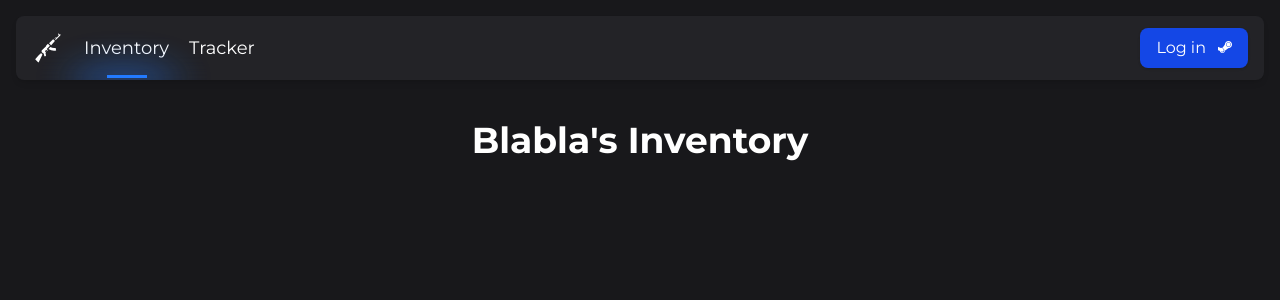
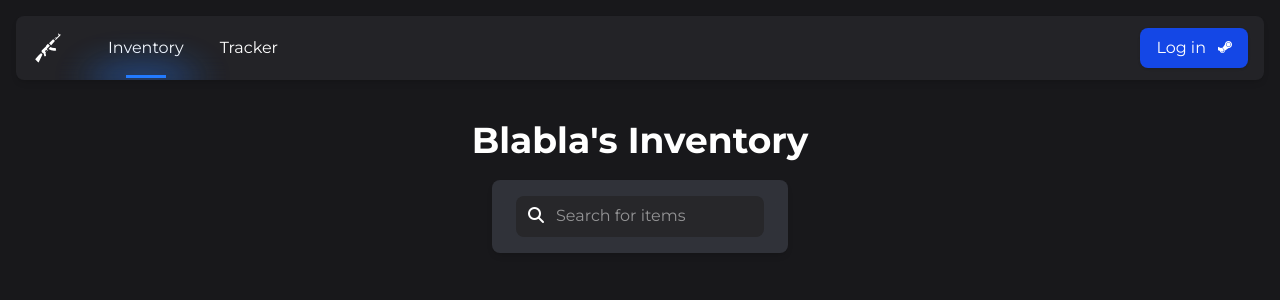
Before and after one commit to D4dis/cs2-inventory, a React (Vite) app: page /inventory in a window 1280 px wide. Shown: the top 300 px of the page. Built offline with nearby package versions, Linux system fonts and the light colour scheme.

Commit message:
search and navbar

```diff
--- a/index.html
+++ b/index.html
@@ -3,7 +3,7 @@
 
 <head>
   <meta charset="UTF-8" />
-  <link rel="icon" type="image/svg+xml" href="/favicon.svg" />
+  <link rel="icon" type="image/svg+xml" href="src/assets/favicon.svg" />
   <link rel="stylesheet" href="https://cdnjs.cloudflare.com/ajax/libs/font-awesome/6.7.2/css/all.min.css"
     integrity="sha512-Evv84Mr4kqVGRNSgIGL/F/aIDqQb7xQ2vcrdIwxfjThSH8CSR7PBEakCr51Ck+w+/U6swU2Im1vVX0SVk9ABhg=="
     crossorigin="anonymous" referrerpolicy="no-referrer" />
--- a/package.json
+++ b/package.json
@@ -13,6 +13,7 @@
     "@tailwindcss/vite": "^4.0.14",
     "react": "^19.0.0",
     "react-dom": "^19.0.0",
+    "react-router-dom": "^7.3.0",
     "tailwindcss": "^4.0.14"
   },
   "devDependencies": {
--- a/src/App.jsx
+++ b/src/App.jsx
@@ -1,11 +1,20 @@
+import { Route, BrowserRouter as Router, Routes } from 'react-router-dom';
 import Navbar from './components/Navbar';
-import Hero from './sections/Hero';
+import Home from './sections/Home';
+import Inventory from './sections/Inventory';
+import Tracker from './sections/Tracker';
 
 const App = () => {
   return (
     <main className='bg-zinc-900 min-h-screen'>
-      <Navbar />
-      <Hero />
+      <Router>
+        <Navbar />
+        <Routes>
+          <Route path="/" element={<Home />} />
+          <Route path='/inventory' element={<Inventory />} />
+          <Route path='/tracker' element={<Tracker />} />
+        </Routes>
+      </Router>
     </main>
   )
 }
--- a/src/components/Navbar.jsx
+++ b/src/components/Navbar.jsx
@@ -1,5 +1,6 @@
 import { useState } from 'react';
-import ak47white from '../assets/ak47white.svg'
+import { NavLink } from 'react-router-dom';
+import ak47white from '../assets/ak47white.svg';
 
 const Navbar = () => {
   const [isConnected, setIsConnected] = useState(false);
@@ -7,25 +8,75 @@ const Navbar = () => {
   return (
     <header className='fixed container mx-auto py-4 px-4 top-0 left-0 right-0'>
       <div className='flex justify-between items-center w-full h-16 px-4 bg-zinc-700/30 backdrop-blur-md text-white shadow-md rounded-lg duration-300 overflow-hidden'>
-        <div className='flex items-center'>
-          <a href='#' className='mr-5'>
+        <div className='flex items-center gap-3'>
+          <NavLink to='/' className='mr-5'>
             <img src={ak47white} alt='logo' className='w-8 h-8' />
-          </a>
-          <ul className='flex items-center gap-5 text-lg'>
-            <a href='' className='relative'>
-              <li>Inventory</li>
-              <div className="nav-active"></div>
-              <div className='absolute top-[120%] left-(65px) translate-[-50%] w-[40px] blur-[15px] opacity-[.9]' style={{ left: "calc(50% - 65px)" }}><svg _ngcontent-ng-c3162861203="" xmlns="http://www.w3.org/2000/svg" width="163" height="38" viewBox="0 0 163 38" fill="none" class="ng-tns-c3162861203-0 ng-star-inserted"><g _ngcontent-ng-c3162861203="" filter="url(#filter0_f_540_5466)" class="ng-tns-c3162861203-0"><ellipse _ngcontent-ng-c3162861203="" cx="81.5" cy="38.5" rx="56.5" ry="13.5" fill="#237BFF" class="ng-tns-c3162861203-0"></ellipse></g><defs _ngcontent-ng-c3162861203="" class="ng-tns-c3162861203-0"><filter _ngcontent-ng-c3162861203="" id="filter0_f_540_5466" x="0" y="0" width="163" height="77" filterUnits="userSpaceOnUse" color-interpolation-filters="sRGB" class="ng-tns-c3162861203-0"><feFlood _ngcontent-ng-c3162861203="" flood-opacity="0" result="BackgroundImageFix" class="ng-tns-c3162861203-0"></feFlood><feBlend _ngcontent-ng-c3162861203="" mode="normal" in="SourceGraphic" in2="BackgroundImageFix" result="shape" class="ng-tns-c3162861203-0"></feBlend><feGaussianBlur _ngcontent-ng-c3162861203="" stdDeviation="12.5" result="effect1_foregroundBlur_540_5466" class="ng-tns-c3162861203-0"></feGaussianBlur></filter></defs></svg></div>
-            </a>
-            <a href=''><li>Tracker</li></a>
-          </ul>
+          </NavLink>
+          <NavLink to='/inventory' className='relative hover:bg-gray-500/30 px-3 py-2 rounded-lg transition-colors duration-300'>
+            {({ isActive }) => (
+              <>
+                Inventory
+                {isActive && (
+                  <>
+                    <div className="nav-active"></div>
+                    <div
+                      className="absolute top-[50%] translate-x-[-50%] w-[40px] blur-[15px] opacity-[.9] transition-all duration-500 ease"
+                      style={{ left: "calc(50% - 65px)" }}
+                    >
+                      <svg xmlns="http://www.w3.org/2000/svg" width="163" height="38" viewBox="0 0 163 38" fill="none">
+                        <g filter="url(#filter0_f_540_5466)">
+                          <ellipse cx="81.5" cy="38.5" rx="56.5" ry="13.5" fill="#237BFF"></ellipse>
+                        </g>
+                        <defs>
+                          <filter id="filter0_f_540_5466" x="0" y="0" width="163" height="77" filterUnits="userSpaceOnUse" colorInterpolationFilters="sRGB">
+                            <feFlood floodOpacity="0" result="BackgroundImageFix"></feFlood>
+                            <feBlend mode="normal" in="SourceGraphic" in2="BackgroundImageFix" result="shape"></feBlend>
+                            <feGaussianBlur stdDeviation="12.5" result="effect1_foregroundBlur_540_5466"></feGaussianBlur>
+                          </filter>
+                        </defs>
+                      </svg>
+                    </div>
+                  </>
+                )}
+              </>
+            )}
+          </NavLink>
+          <NavLink to='/tracker' className='relative hover:bg-gray-500/30 px-3 py-2 rounded-lg transition-colors duration-300'>
+            {({ isActive }) => (
+              <>
+                Tracker
+                {isActive && (
+                  <>
+                    <div className="nav-active"></div>
+                    <div
+                      className="absolute top-[50%] translate-x-[-50%] w-[40px] blur-[15px] opacity-[.9] transition-all duration-500 ease"
+                      style={{ left: "calc(50% - 65px)" }}
+                    >
+                      <svg xmlns="http://www.w3.org/2000/svg" width="163" height="38" viewBox="0 0 163 38" fill="none">
+                        <g filter="url(#filter0_f_540_5466)">
+                          <ellipse cx="81.5" cy="38.5" rx="56.5" ry="13.5" fill="#237BFF"></ellipse>
+                        </g>
+                        <defs>
+                          <filter id="filter0_f_540_5466" x="0" y="0" width="163" height="77" filterUnits="userSpaceOnUse" colorInterpolationFilters="sRGB">
+                            <feFlood floodOpacity="0" result="BackgroundImageFix"></feFlood>
+                            <feBlend mode="normal" in="SourceGraphic" in2="BackgroundImageFix" result="shape"></feBlend>
+                            <feGaussianBlur stdDeviation="12.5" result="effect1_foregroundBlur_540_5466"></feGaussianBlur>
+                          </filter>
+                        </defs>
+                      </svg>
+                    </div>
+                  </>
+                )}
+              </>
+            )}
+          </NavLink>
         </div>
         <div className='flex items-center gap-5'>
           {isConnected ? (
             <a href='#' className='text-black hover:text-gray-300'>
               <i className='fas fa-user'></i>
             </a>
-          ) : (<a href='' className='px-4 py-2 bg-blue-700 hover:bg-blue-900 text-white rounded-lg shadow-sm cursor-pointer'>
+          ) : (<a href='' className='px-4 py-2 bg-blue-700 hover:bg-blue-900 text-white rounded-lg transition-all duration-300 shadow-sm cursor-pointer'>
             Log in
             <i class="ml-3 fa-brands fa-steam-symbol"></i>
           </a>)}
@@ -34,5 +85,4 @@ const Navbar = () => {
     </header>
   )
 }
-
 export default Navbar
--- a/src/components/Search.jsx
+++ b/src/components/Search.jsx
@@ -2,8 +2,15 @@ import React from 'react'
 
 const Search = () => {
   return (
-    <div className=''>
-
+    <div className='bg-gray-500/30 backdrop-blur-md rounded-lg px-6 py-4 text-white shadow-md duration-300 overflow-hidden'>
+      <div className='relative'>
+        <i class="fa-solid fa-magnifying-glass absolute left-3 top-1/2 transform -translate-y-1/2 pb-1 text-white"></i>
+        <input
+          type="text"
+          className='bg-zinc-800 text-white rounded-lg pl-10 pr-4 py-2 focus:border-blue-500 border-b-1 border-transparent transition duration-300 outline-0 caret-blue-500'
+          placeholder='Search for items'
+        />
+      </div>
     </div>
   )
 }
--- a/src/index.css
+++ b/src/index.css
@@ -7,10 +7,15 @@ body {
   font-family: "Montserrat", sans-serif;
 }
 
+.container {
+  max-width: 1700px;
+  margin: 0 auto;
+}
+
 .nav-active {
   transition: opacity .5s ease;
   position: absolute;
-  bottom: -16px;
+  bottom: -10px;
   height: 3px;
   left: calc(50% - 20px);
   width: 40px;
--- a/src/sections/Hero.jsx
+++ /dev/null
@@ -1,15 +0,0 @@
-import React from 'react'
-import Search from '../components/Search'
-
-const Hero = () => {
-  return (
-    <section>
-      <div className='container mx-auto flex flex-col items-center justify-center py-30 px-4 md:px-0'>
-        <h1 className='text-4xl font-bold text-white'>Blabla's Inventory</h1>
-        <Search />
-      </div>
-    </section>
-  )
-}
-
-export default Hero
--- /dev/null
+++ b/src/sections/Home.jsx
@@ -0,0 +1,9 @@
+import React from 'react'
+
+const Home = () => {
+  return (
+    <div>Home</div>
+  )
+}
+
+export default Home
--- /dev/null
+++ b/src/sections/Inventory.jsx
@@ -0,0 +1,13 @@
+import React from 'react'
+import Search from '../components/Search'
+
+const Inventory = () => {
+  return (
+    <section className='container flex flex-col items-center justify-center py-30 px-4'>
+      <h1 className='text-4xl font-bold text-white mb-5'>Blabla's Inventory</h1>
+      <Search />
+    </section>
+  )
+}
+
+export default Inventory
--- /dev/null
+++ b/src/sections/Tracker.jsx
@@ -0,0 +1,9 @@
+import React from 'react'
+
+const Tracker = () => {
+  return (
+    <div>Tracker</div>
+  )
+}
+
+export default Tracker
```
Also changed, not shown: src/assets/favicon.svg, 1 other file (tests, documents, lock files or other folders).
